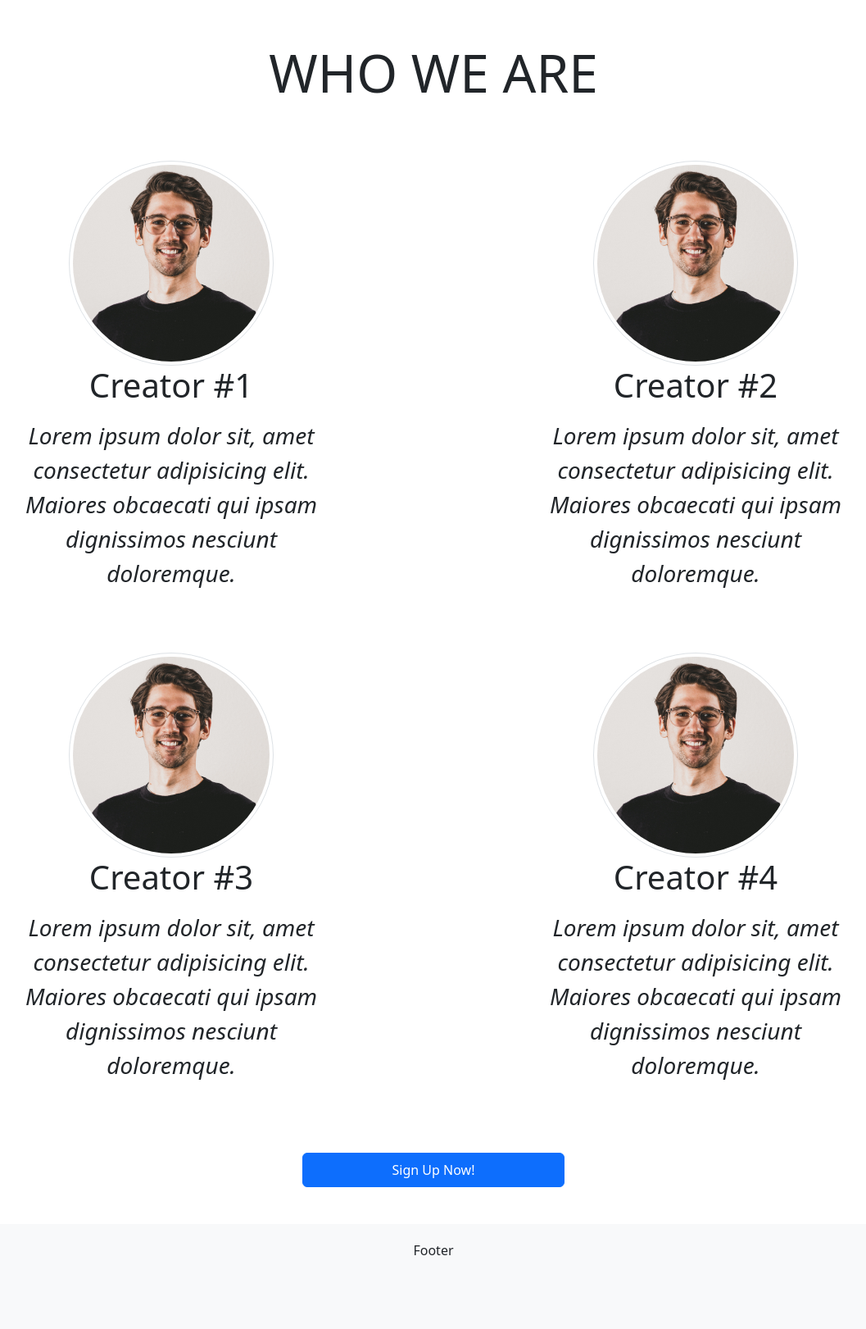
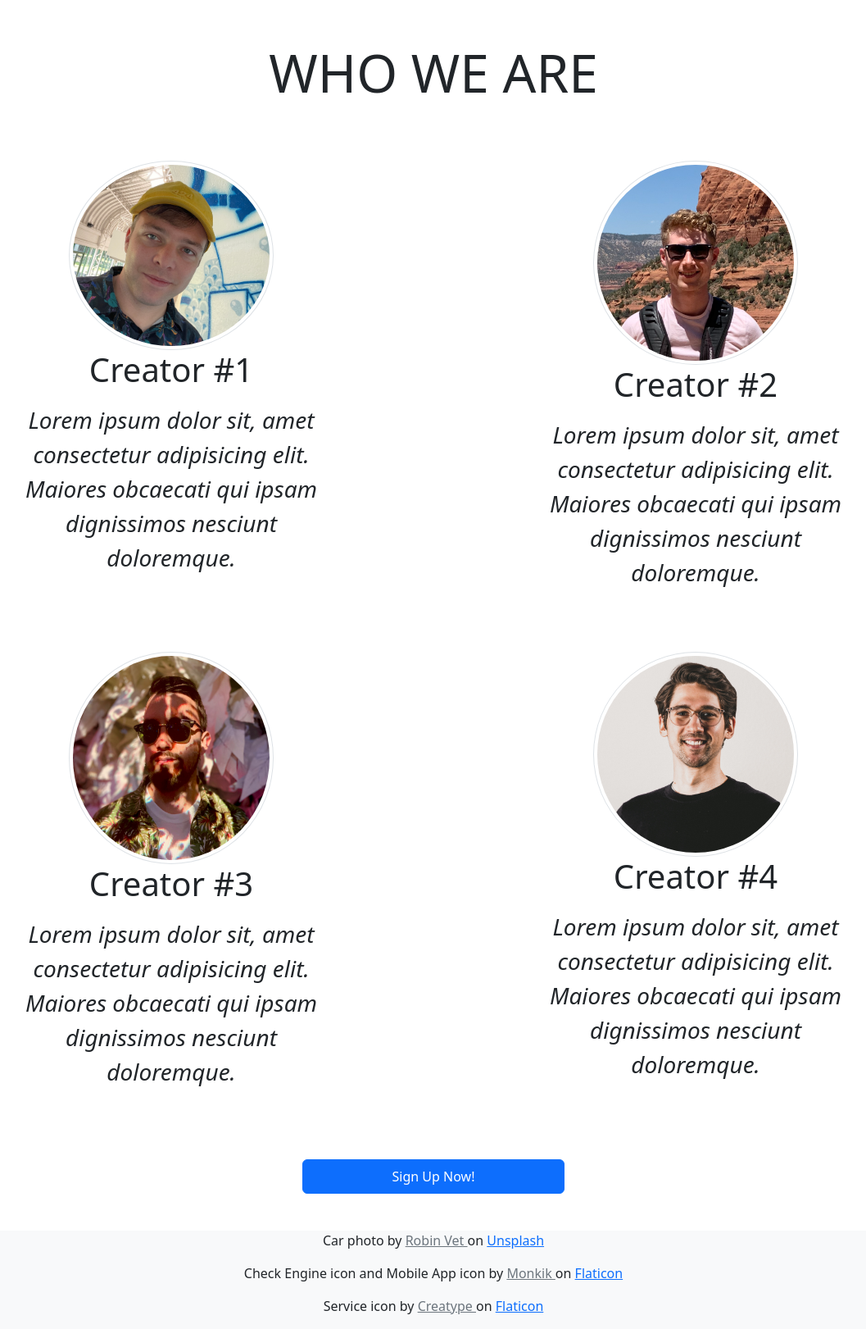
Before and after one commit to Burning-Maps-Fall-2022-Beaverhacks/Vehicle-Maintenance-Manager, a Flask app: page / in a window 1280 px wide. Shown: the part 2589-4210 px from the top of the page at 82% size, without its empty margins (111-1168 px from the left). Before the commit the page ends 4120 px from the top, so only its background shows below. Run offline with Flask 2, Linux system fonts and the light colour scheme.

Commit message:
Added photos and attributes
Added photos and attributes

```diff
--- a/maintenance_app/static/landing_style.css
+++ b/maintenance_app/static/landing_style.css
@@ -3,10 +3,10 @@ body {
 }
 
 footer {
-  height: 65px;
   display: flex;
   align-items: center;
-  justify-content: center;
+  /* justify-content: center; */
+  flex-direction: column;
 }
 
 .creator-profile {
--- a/maintenance_app/templates/index.html
+++ b/maintenance_app/templates/index.html
@@ -162,7 +162,7 @@
             <div class="d-flex justify-content-center">
               <img
                 class="img-thumbnail rounded-circle"
-                src="../static/images/headshot_1.jpg"
+                src="../static/images/Alex_Bamb.JPG"
                 alt="Creator #1 image"
                 width="250"
                 height="250"
@@ -182,7 +182,7 @@
             <div class="d-flex justify-content-center">
               <img
                 class="img-thumbnail rounded-circle"
-                src="../static/images/headshot_1.jpg"
+                src="../static/images/Eric_House.PNG"
                 alt="Creator #1 image"
                 width="250"
                 height="250"
@@ -204,7 +204,7 @@
             <div class="d-flex justify-content-center">
               <img
                 class="img-thumbnail rounded-circle"
-                src="../static/images/headshot_1.jpg"
+                src="../static/images/manny.jpg"
                 alt="Creator #1 image"
                 width="250"
                 height="250"
@@ -246,7 +246,32 @@
         </div>
       </article>
     </section>
-    <footer class="bg-light">Footer</footer>
+    <footer class="bg-light">
+      <p>
+        Car photo by
+        <a class="text-muted" href="https://unsplash.com/@robinvetutm"
+          >Robin Vet
+        </a>
+        on
+        <a href="https://unsplash.com/">Unsplash</a>
+      </p>
+      <p>
+        Check Engine icon and Mobile App icon by
+        <a class="text-muted" href="https://www.flaticon.com/authors/monkik"
+          >Monkik
+        </a>
+        on
+        <a href=" www.flaticon.com">Flaticon</a>
+      </p>
+      <p>
+        Service icon by
+        <a class="text-muted" href="https://www.flaticon.com/authors/creatype"
+          >Creatype
+        </a>
+        on
+        <a href=" www.flaticon.com">Flaticon</a>
+      </p>
+    </footer>
 
     <script
       src="https://cdn.jsdelivr.net/npm/bootstrap@5.2.2/dist/js/bootstrap.bundle.min.js"
```
Also changed, not shown: maintenance_app/static/images/Alex_Bamb.JPG (added), maintenance_app/static/images/Eric_House.PNG (added), maintenance_app/static/images/manny.jpg (added).
